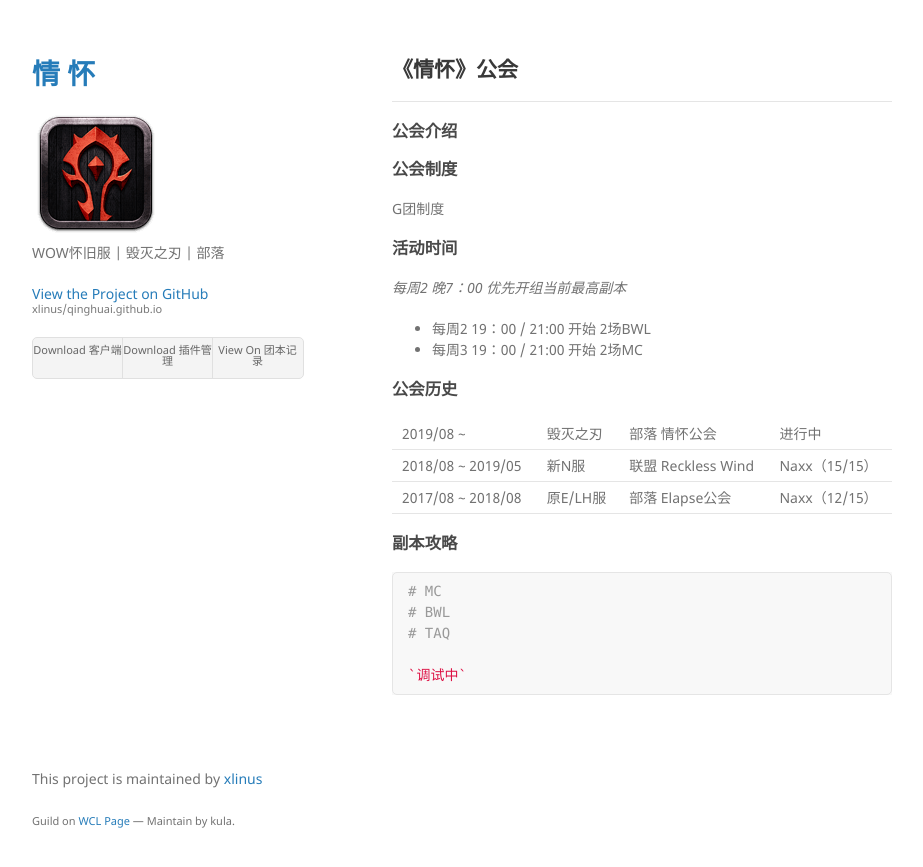
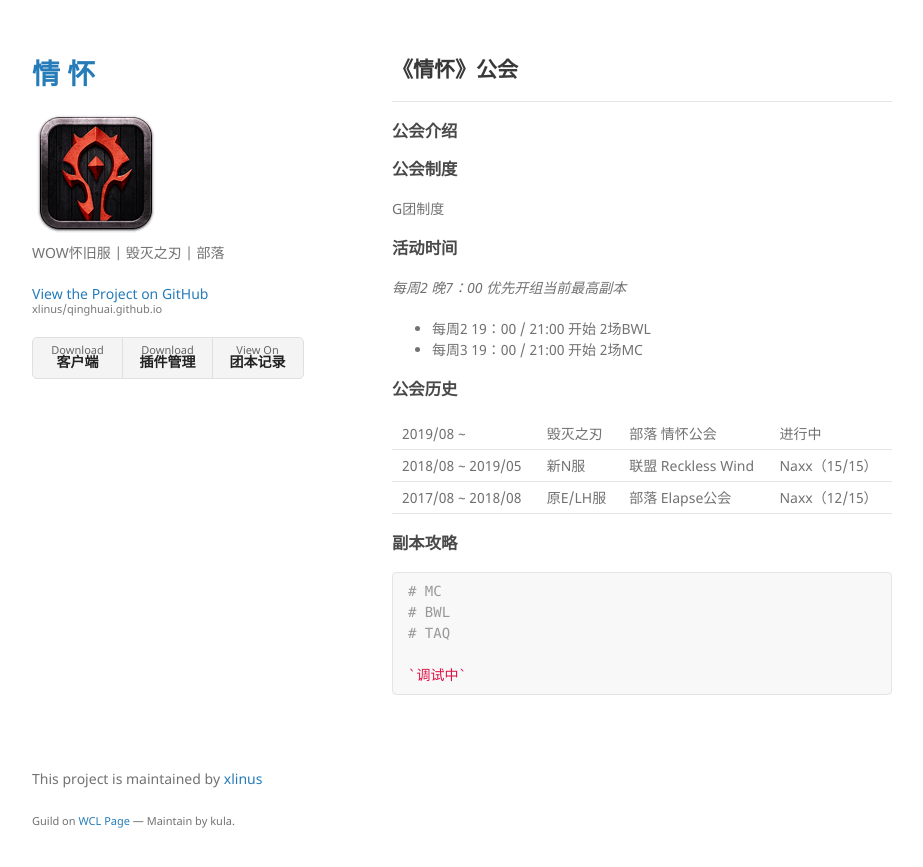
Before and after one commit to xlinus/qinghuai.github.io, a Jekyll site: the page built from index.md, in a window 1280 px wide. Shown: the top 867 px of the page, without its empty margins (178-1101 px from the left). Built offline with Jekyll 4.4.1, drawn with Linux system fonts in a browser that asks for light colours; our own code applies the rules of GitHub Pages for plain Markdown files.

```diff
--- a/_layouts/default.html
+++ b/_layouts/default.html
@@ -32,9 +32,9 @@
 
         {% if site.show_downloads %}
         <ul class="downloads">
-          <li><a href="https://wow.blizzard.cn/wow/download/#client">Download 客户端</a></li>
-          <li><a href="http://www.taoledou.com/">Download 插件管理</a></li>
-          <li><a href="">View On 团本记录</a></li>
+          <li><a href="https://wow.blizzard.cn/wow/download/#client">Download <strong>客户端</strong></a></li>
+          <li><a href="http://www.taoledou.com/">Download <strong>插件管理</strong></a></li>
+          <li><a href="">View On <strong>团本记录</strong></a></li>
         </ul>
         {% endif %}
       </header>
```
